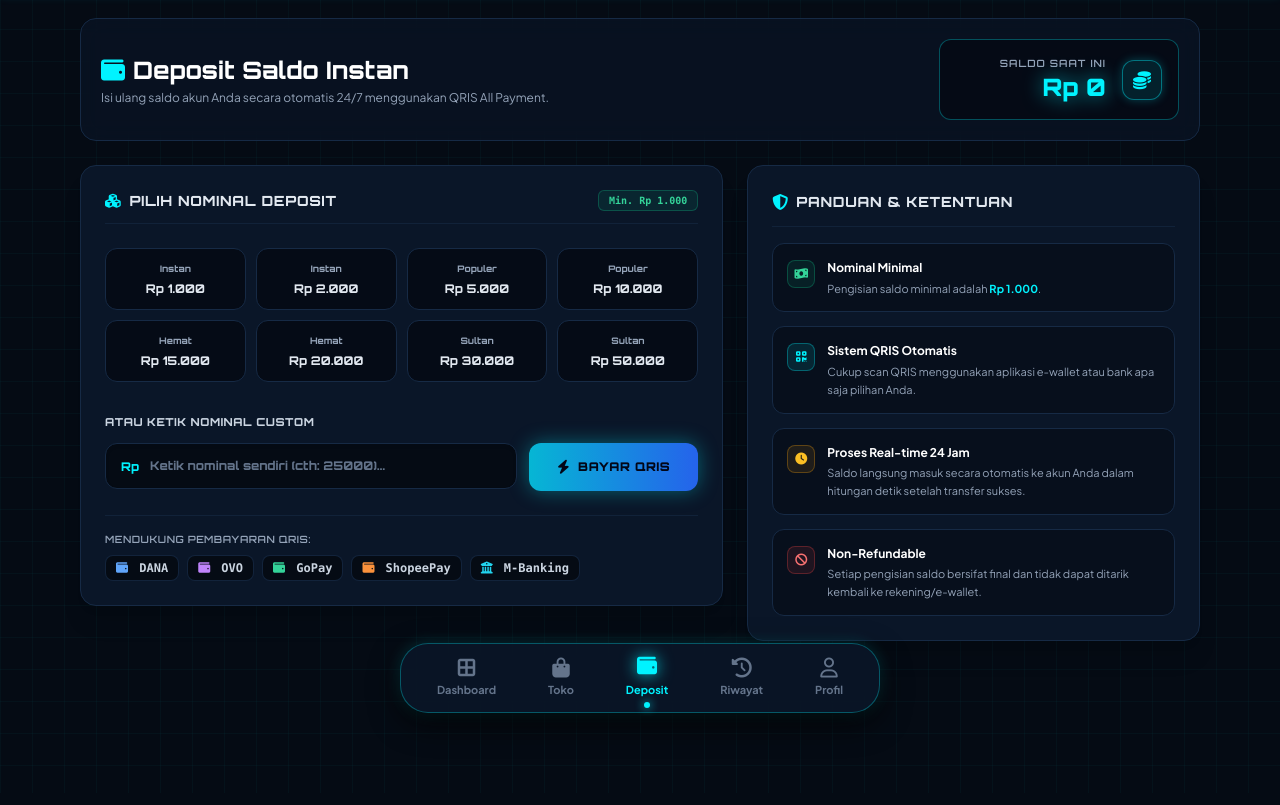
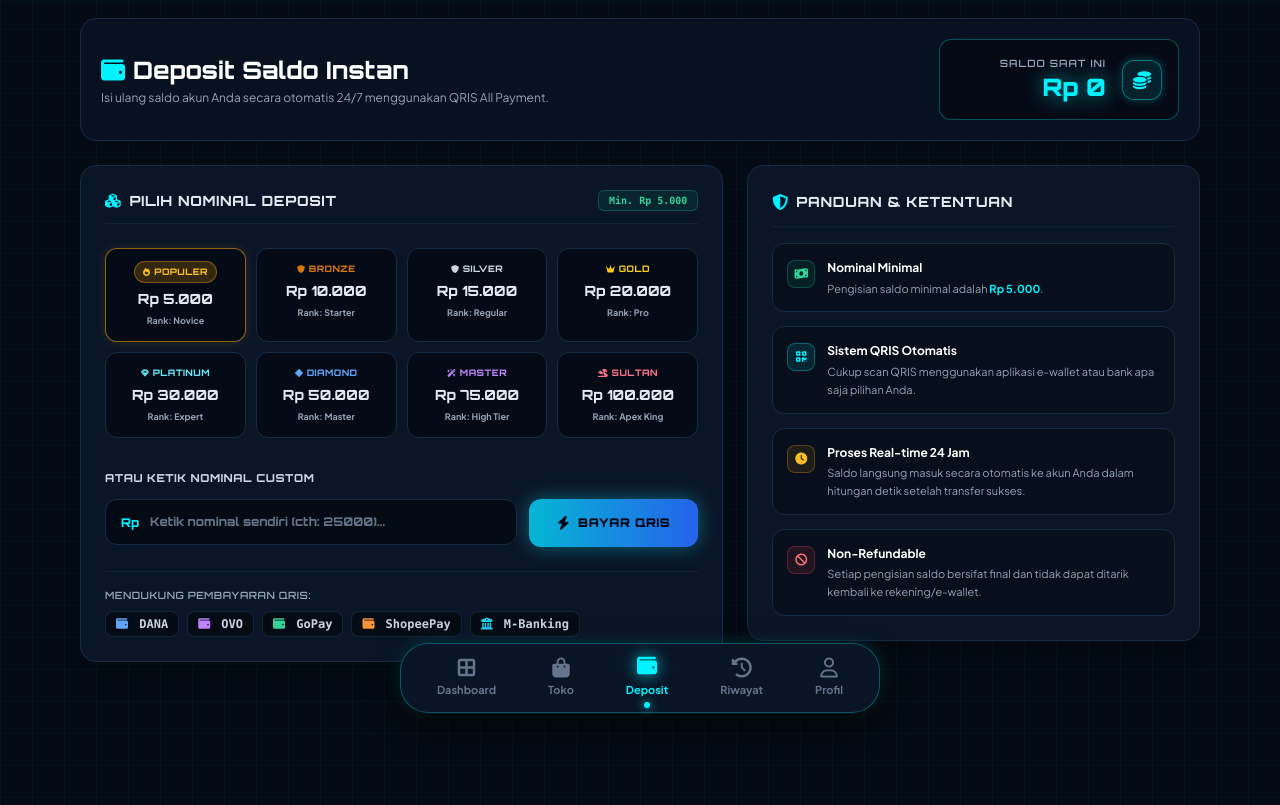
Before and after one commit to arulzzzxd/arulzxd-store, a website: page public/deposit.html in a window 1280 px wide. Shown: the part 67-872 px from the top of the page. Drawn offline with nearby package versions, Linux system fonts and the light colour scheme; some packages are replaced by stand-ins of ours; no server answers; a script that the page names is missing.

Commit message:
Update deposit.html

```diff
--- a/public/deposit.html
+++ b/public/deposit.html
@@ -111,13 +111,13 @@
             border-color: #00f3ff !important;
             background-color: rgba(0, 243, 255, 0.1) !important;
             color: #00f3ff !important;
-            box-shadow: 0 0 10px rgba(0, 243, 255, 0.2);
+            box-shadow: 0 0 12px rgba(0, 243, 255, 0.3);
         }
     </style>
 </head>
 <body class="font-sans antialiased bg-cyberDark bg-cyber-grid text-slate-100 min-h-screen flex flex-col justify-between pb-32">
 
-    <!-- TOP NAVBAR (TANPA TOMBOL KELUAR) -->
+    <!-- TOP NAVBAR -->
     <nav class="sticky top-0 z-40 bg-cyberDark/90 backdrop-blur-md border-b border-cyberBorder shadow-glowCyanSm">
         <div class="max-w-6xl mx-auto px-4 py-3.5 flex items-center justify-between">
             <a href="/store" class="text-2xl font-black font-cyber tracking-wider text-cyberCyan drop-shadow-[0_0_8px_rgba(0,243,255,0.6)] flex items-center gap-2">
@@ -132,7 +132,7 @@
         </div>
     </nav>
 
-    <!-- MAIN CONTAINER (FULL RESPONSIVE LAYOUT UNTUK HP & PC/LAPTOP) -->
+    <!-- MAIN CONTAINER -->
     <main class="max-w-6xl mx-auto px-4 py-6 w-full flex-1">
 
         <!-- HEADER TITLE PAGE -->
@@ -156,10 +156,10 @@
             </div>
         </div>
 
-        <!-- GRID DUA KOLOM UNTUK PC/LAPTOP -->
+        <!-- GRID LAYOUT -->
         <div class="grid grid-cols-1 lg:grid-cols-12 gap-6 items-start">
 
-            <!-- KOLOM KIRI: FORM & PRESET NOMINAL (7 SPAN PC) -->
+            <!-- KOLOM KIRI: FORM & PRESET NOMINAL (5.000 - 100.000 WITH RANKS) -->
             <div class="lg:col-span-7 bg-cyberCard rounded-2xl border border-cyberBorder p-5 sm:p-6 shadow-xl space-y-6">
 
                 <div class="flex items-center justify-between border-b border-cyberBorder/60 pb-3">
@@ -167,44 +167,85 @@
                         <i class="fa-solid fa-cubes text-cyberCyan"></i> Pilih Nominal Deposit
                     </h2>
                     <span class="text-[10px] font-mono text-emerald-400 font-bold bg-emerald-500/10 px-2.5 py-0.5 rounded-md border border-emerald-500/30">
-                        Min. Rp 1.000
+                        Min. Rp 5.000
                     </span>
                 </div>
 
-                <!-- PRESET NOMINAL GRID RESPONSIF -->
+                <!-- PRESET NOMINAL GRID 5K - 100K -->
                 <div class="grid grid-cols-2 sm:grid-cols-4 gap-2.5">
-                    <button onclick="setDepositAmount(1000, this)" class="preset-btn bg-cyberDark/90 border border-cyberBorder hover:border-cyberCyan text-slate-200 font-cyber font-bold py-3 px-2 rounded-xl text-xs transition flex flex-col items-center gap-1 group">
-                        <span class="text-slate-400 text-[9px] group-hover:text-cyberCyan">Instan</span>
-                        <span>Rp 1.000</span>
+
+                    <!-- Rp 5.000 (POPULER - NOVICE RANK) -->
+                    <button onclick="setDepositAmount(5000, this)" class="preset-btn bg-cyberDark/90 border border-amber-500/60 hover:border-cyberCyan text-slate-200 font-cyber font-bold py-3 px-2 rounded-xl text-xs transition flex flex-col items-center gap-1 group relative overflow-hidden shadow-[0_0_10px_rgba(245,158,11,0.15)]">
+                        <span class="text-amber-400 font-bold text-[9px] bg-amber-500/20 px-2 py-0.5 rounded-full border border-amber-500/40 uppercase tracking-wider flex items-center gap-1">
+                            <i class="fa-solid fa-fire text-[8px]"></i> POPULER
+                        </span>
+                        <span class="text-slate-200 font-extrabold text-sm mt-0.5">Rp 5.000</span>
+                        <span class="text-[9px] text-slate-400 font-sans">Rank: Novice</span>
                     </button>
-                    <button onclick="setDepositAmount(2000, this)" class="preset-btn bg-cyberDark/90 border border-cyberBorder hover:border-cyberCyan text-slate-200 font-cyber font-bold py-3 px-2 rounded-xl text-xs transition flex flex-col items-center gap-1 group">
-                        <span class="text-slate-400 text-[9px] group-hover:text-cyberCyan">Instan</span>
-                        <span>Rp 2.000</span>
+
+                    <!-- Rp 10.000 (BRONZE RANK) -->
+                    <button onclick="setDepositAmount(10000, this)" class="preset-btn bg-cyberDark/90 border border-cyberBorder hover:border-cyberCyan text-slate-200 font-cyber font-bold py-3 px-2 rounded-xl text-xs transition flex flex-col items-center gap-1 group">
+                        <span class="text-amber-600 text-[9px] group-hover:text-cyberCyan uppercase font-bold tracking-wider">
+                            <i class="fa-solid fa-shield text-[8px]"></i> BRONZE
+                        </span>
+                        <span class="text-slate-200 font-extrabold text-sm">Rp 10.000</span>
+                        <span class="text-[9px] text-slate-400 font-sans">Rank: Starter</span>
                     </button>
-                    <button onclick="setDepositAmount(5000, this)" class="preset-btn bg-cyberDark/90 border border-cyberBorder hover:border-cyberCyan text-slate-200 font-cyber font-bold py-3 px-2 rounded-xl text-xs transition flex flex-col items-center gap-1 group">
-                        <span class="text-slate-400 text-[9px] group-hover:text-cyberCyan">Populer</span>
-                        <span>Rp 5.000</span>
+
+                    <!-- Rp 15.000 (SILVER RANK) -->
+                    <button onclick="setDepositAmount(15000, this)" class="preset-btn bg-cyberDark/90 border border-cyberBorder hover:border-cyberCyan text-slate-200 font-cyber font-bold py-3 px-2 rounded-xl text-xs transition flex flex-col items-center gap-1 group">
+                        <span class="text-slate-300 text-[9px] group-hover:text-cyberCyan uppercase font-bold tracking-wider">
+                            <i class="fa-solid fa-shield text-[8px]"></i> SILVER
+                        </span>
+                        <span class="text-slate-200 font-extrabold text-sm">Rp 15.000</span>
+                        <span class="text-[9px] text-slate-400 font-sans">Rank: Regular</span>
                     </button>
-                    <button onclick="setDepositAmount(10000, this)" class="preset-btn bg-cyberDark/90 border border-cyberBorder hover:border-cyberCyan text-slate-200 font-cyber font-bold py-3 px-2 rounded-xl text-xs transition flex flex-col items-center gap-1 group">
-                        <span class="text-slate-400 text-[9px] group-hover:text-cyberCyan">Populer</span>
-                        <span>Rp 10.000</span>
+
+                    <!-- Rp 20.000 (GOLD RANK) -->
+                    <button onclick="setDepositAmount(20000, this)" class="preset-btn bg-cyberDark/90 border border-cyberBorder hover:border-cyberCyan text-slate-200 font-cyber font-bold py-3 px-2 rounded-xl text-xs transition flex flex-col items-center gap-1 group">
+                        <span class="text-yellow-400 text-[9px] group-hover:text-cyberCyan uppercase font-bold tracking-wider">
+                            <i class="fa-solid fa-crown text-[8px]"></i> GOLD
+                        </span>
+                        <span class="text-slate-200 font-extrabold text-sm">Rp 20.000</span>
+                        <span class="text-[9px] text-slate-400 font-sans">Rank: Pro</span>
                     </button>
-                    <button onclick="setDepositAmount(15000, this)" class="preset-btn bg-cyberDark/90 border border-cyberBorder hover:border-cyberCyan text-slate-200 font-cyber font-bold py-3 px-2 rounded-xl text-xs transition flex flex-col items-center gap-1 group">
-                        <span class="text-slate-400 text-[9px] group-hover:text-cyberCyan">Hemat</span>
-                        <span>Rp 15.000</span>
+
+                    <!-- Rp 30.000 (PLATINUM RANK) -->
+                    <button onclick="setDepositAmount(30000, this)" class="preset-btn bg-cyberDark/90 border border-cyberBorder hover:border-cyberCyan text-slate-200 font-cyber font-bold py-3 px-2 rounded-xl text-xs transition flex flex-col items-center gap-1 group">
+                        <span class="text-cyan-300 text-[9px] group-hover:text-cyberCyan uppercase font-bold tracking-wider">
+                            <i class="fa-solid fa-gem text-[8px]"></i> PLATINUM
+                        </span>
+                        <span class="text-slate-200 font-extrabold text-sm">Rp 30.000</span>
+                        <span class="text-[9px] text-slate-400 font-sans">Rank: Expert</span>
                     </button>
-                    <button onclick="setDepositAmount(20000, this)" class="preset-btn bg-cyberDark/90 border border-cyberBorder hover:border-cyberCyan text-slate-200 font-cyber font-bold py-3 px-2 rounded-xl text-xs transition flex flex-col items-center gap-1 group">
-                        <span class="text-slate-400 text-[9px] group-hover:text-cyberCyan">Hemat</span>
-                        <span>Rp 20.000</span>
+
+                    <!-- Rp 50.000 (DIAMOND RANK) -->
+                    <button onclick="setDepositAmount(50000, this)" class="preset-btn bg-cyberDark/90 border border-cyberBorder hover:border-cyberCyan text-slate-200 font-cyber font-bold py-3 px-2 rounded-xl text-xs transition flex flex-col items-center gap-1 group">
+                        <span class="text-blue-400 text-[9px] group-hover:text-cyberCyan uppercase font-bold tracking-wider">
+                            <i class="fa-solid fa-diamond text-[8px]"></i> DIAMOND
+                        </span>
+                        <span class="text-slate-200 font-extrabold text-sm">Rp 50.000</span>
+                        <span class="text-[9px] text-slate-400 font-sans">Rank: Master</span>
                     </button>
-                    <button onclick="setDepositAmount(30000, this)" class="preset-btn bg-cyberDark/90 border border-cyberBorder hover:border-cyberCyan text-slate-200 font-cyber font-bold py-3 px-2 rounded-xl text-xs transition flex flex-col items-center gap-1 group">
-                        <span class="text-slate-400 text-[9px] group-hover:text-cyberCyan">Sultan</span>
-                        <span>Rp 30.000</span>
+
+                    <!-- Rp 75.000 (MASTER RANK) -->
+                    <button onclick="setDepositAmount(75000, this)" class="preset-btn bg-cyberDark/90 border border-cyberBorder hover:border-cyberCyan text-slate-200 font-cyber font-bold py-3 px-2 rounded-xl text-xs transition flex flex-col items-center gap-1 group">
+                        <span class="text-purple-400 text-[9px] group-hover:text-cyberCyan uppercase font-bold tracking-wider">
+                            <i class="fa-solid fa-wand-magic-sparkles text-[8px]"></i> MASTER
+                        </span>
+                        <span class="text-slate-200 font-extrabold text-sm">Rp 75.000</span>
+                        <span class="text-[9px] text-slate-400 font-sans">Rank: High Tier</span>
                     </button>
-                    <button onclick="setDepositAmount(50000, this)" class="preset-btn bg-cyberDark/90 border border-cyberBorder hover:border-cyberCyan text-slate-200 font-cyber font-bold py-3 px-2 rounded-xl text-xs transition flex flex-col items-center gap-1 group">
-                        <span class="text-slate-400 text-[9px] group-hover:text-cyberCyan">Sultan</span>
-                        <span>Rp 50.000</span>
+
+                    <!-- Rp 100.000 (SULTAN RANK) -->
+                    <button onclick="setDepositAmount(100000, this)" class="preset-btn bg-cyberDark/90 border border-cyberBorder hover:border-cyberCyan text-slate-200 font-cyber font-bold py-3 px-2 rounded-xl text-xs transition flex flex-col items-center gap-1 group">
+                        <span class="text-rose-400 text-[9px] group-hover:text-cyberCyan uppercase font-bold tracking-wider">
+                            <i class="fa-solid fa-dragon text-[8px]"></i> SULTAN
+                        </span>
+                        <span class="text-slate-200 font-extrabold text-sm">Rp 100.000</span>
+                        <span class="text-[9px] text-slate-400 font-sans">Rank: Apex King</span>
                     </button>
+
                 </div>
 
                 <!-- INPUT MANUAL & TOMBOL -->
@@ -215,7 +256,7 @@
                     <div class="flex flex-col sm:flex-row items-stretch gap-3">
                         <div class="relative flex-1">
                             <span class="absolute inset-y-0 left-0 flex items-center pl-4 text-xs font-bold text-cyberCyan font-cyber">Rp</span>
-                            <input type="number" id="depositAmountInput" min="1000" placeholder="Ketik nominal sendiri (cth: 25000)..."
+                            <input type="number" id="depositAmountInput" min="5000" placeholder="Ketik nominal sendiri (cth: 25000)..."
                                    class="w-full pl-11 pr-4 py-3.5 text-xs bg-cyberDark border border-cyberBorder rounded-xl text-slate-100 placeholder-slate-500 focus:outline-none focus:border-cyberCyan font-bold font-cyber transition shadow-inner">
                         </div>
                         <button onclick="processDeposit()" class="bg-gradient-to-r from-cyan-500 to-blue-600 hover:from-cyan-400 hover:to-blue-500 text-slate-950 font-cyber font-black px-7 py-3.5 rounded-xl text-xs transition shadow-glowCyan flex items-center justify-center gap-2 uppercase tracking-wider">
@@ -238,7 +279,7 @@
 
             </div>
 
-            <!-- KOLOM KANAN: PANDUAN & KEBIJAKAN (5 SPAN PC) -->
+            <!-- KOLOM KANAN: PANDUAN & KEBIJAKAN -->
             <div class="lg:col-span-5 bg-cyberCard rounded-2xl border border-cyberBorder p-5 sm:p-6 shadow-xl space-y-4">
                 <div class="flex items-center gap-2 pb-3 border-b border-cyberBorder/60">
                     <i class="fa-solid fa-shield-halved text-cyberCyan text-base"></i>
@@ -252,7 +293,7 @@
                         </div>
                         <div>
                             <h4 class="font-bold text-white">Nominal Minimal</h4>
-                            <p class="text-[11px] text-slate-400 mt-0.5">Pengisian saldo minimal adalah <strong class="text-cyberCyan">Rp 1.000</strong>.</p>
+                            <p class="text-[11px] text-slate-400 mt-0.5">Pengisian saldo minimal adalah <strong class="text-cyberCyan">Rp 5.000</strong>.</p>
                         </div>
                     </div>
 
@@ -420,11 +461,11 @@
             const amountInput = document.getElementById('depositAmountInput');
             const amount = parseInt(amountInput.value);
 
-            if (isNaN(amount) || amount < 1000) {
+            if (isNaN(amount) || amount < 5000) {
                 Swal.fire({
                     icon: 'warning',
                     title: 'DEPOSIT MINIMAL',
-                    text: 'Nominal deposit minimal adalah Rp 1.000',
+                    text: 'Nominal deposit minimal adalah Rp 5.000',
                     customClass: { popup: 'cyber-swal' }
                 });
                 return;
```
